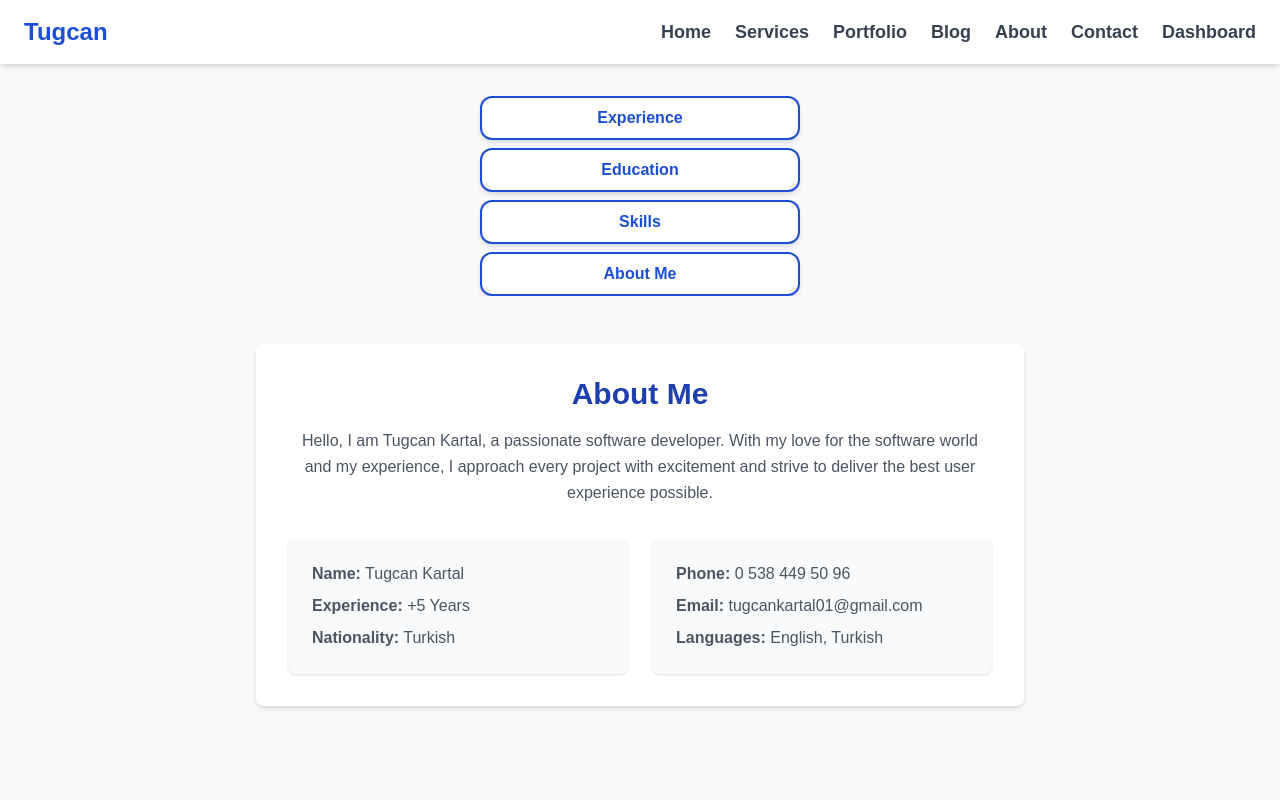
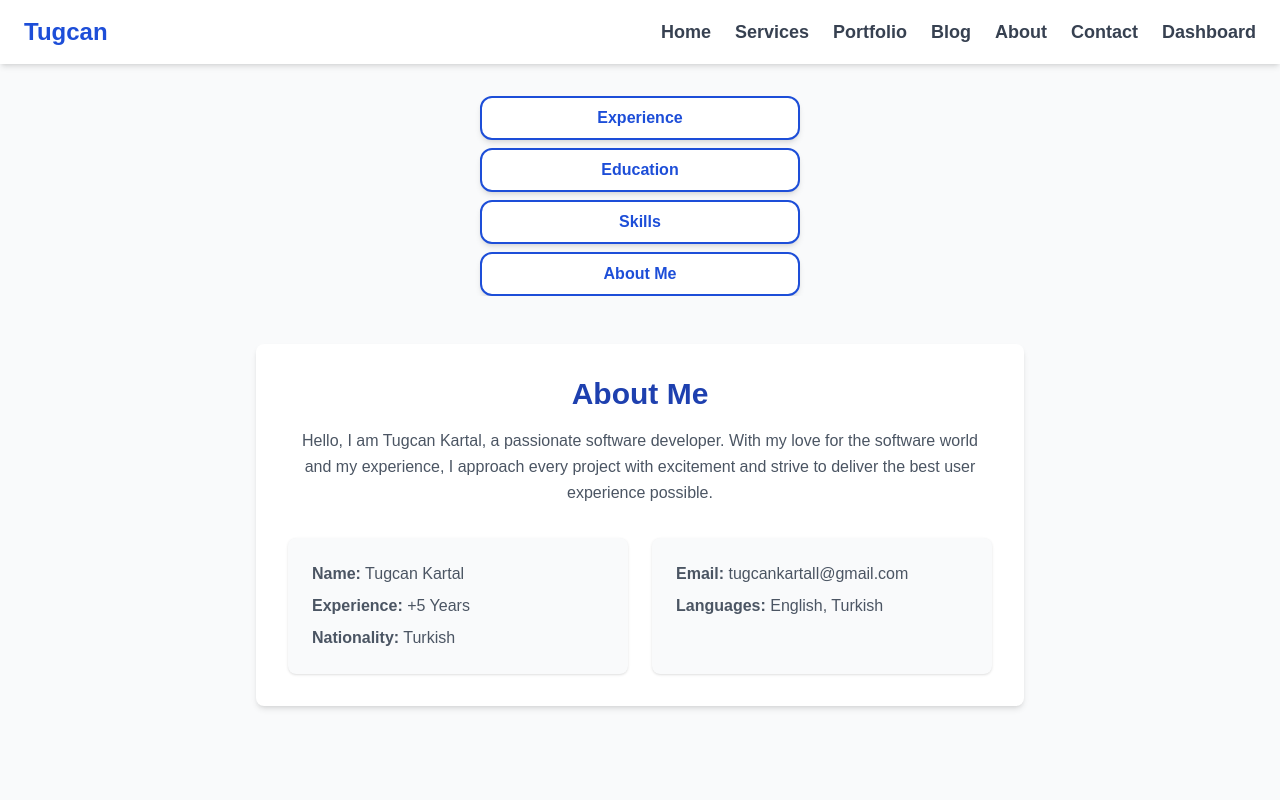
Before and after one commit to tugcan-kartal/Blog, a Next.js app: page /about in a window 1280 px wide. Both pictures are taken after a click on the element "About Me". Shown: the top 800 px of the page. Built offline with nearby package versions, Linux system fonts and the light colour scheme.

Commit message:
.env changed

```diff
--- a/src/app/about/page.tsx
+++ b/src/app/about/page.tsx
@@ -278,8 +278,7 @@ const About: React.FC = () => {
                 {/* Contact Information */}
                 <div className="bg-gray-50 p-6 rounded-lg shadow">
                   <ul className="text-gray-600 space-y-2">
-                    <li><strong>Phone:</strong> 0 538 449 50 96</li>
-                    <li><strong>Email:</strong> tugcankartal01@gmail.com</li>
+                    <li><strong>Email:</strong> tugcankartall@gmail.com</li>
                     <li><strong>Languages:</strong> English, Turkish</li>
                   </ul>
                 </div>
```
Also changed, not shown: 1 other file (tests, documents, lock files or other folders).
